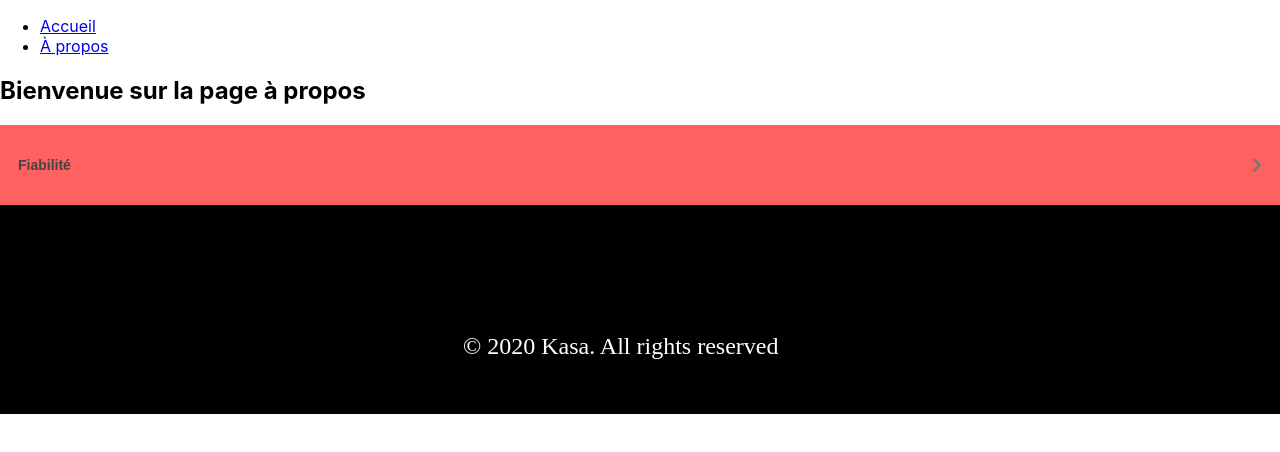
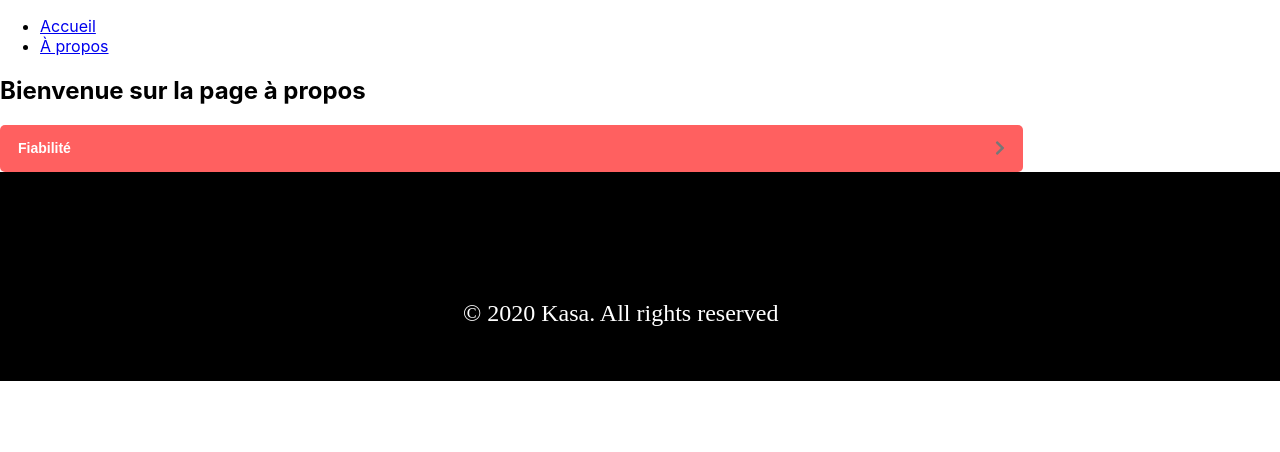
Before and after one commit to Flower-dev/FloreMalonda_11_09022021, a React (Create React App) app: page /a_propos/components in a window 1280 px wide. Shown: the top 452 px of the page. Built offline with nearby package versions, Linux system fonts and the light colour scheme.

Commit message:
accordéon css correction

```diff
--- a/src/components/Accordion/Accordion.css
+++ b/src/components/Accordion/Accordion.css
@@ -6,8 +6,11 @@
 
 /* STYLE BUTTON */
 .accordion {
+    width: 1023px;
+    height: 47px;
+    border-radius: 5px;
     background-color: #FF6060;
-    color: #444;
+    color: white;
     cursor: pointer;
     padding: 18px;
     display: flex;
@@ -15,11 +18,6 @@
     border: none;
     outline: none;
 /* transition: background-color 0.6s ease; */
-  }
-
-  /* ADD BACKGROUND COLOR */
-  .active {
-    background-color: #FF6060;
 }
 
 /* STYLE CONTENT TITLE */
@@ -43,13 +41,19 @@
 
 /* STYLE ACCORDION PANEL */
 .accordion__content {
-    background-color: white;
+    background-color: #F6F6F6;
     overflow: auto;
     transition: max-height 0.6s ease;
+    height: 117px;
+    width: 1023px;
+    left: 0px;
+    top: 38px;
+    border-radius: 5px;
 }
 
 /* STYLE TEXT */
 .accordion__text {
+    color: red;
     font-family: "Montserrat", sans-serif;
     font-weight: 400;
     font-size: 14px;
```
Lines whose indentation alone changed are shown as unchanged.
